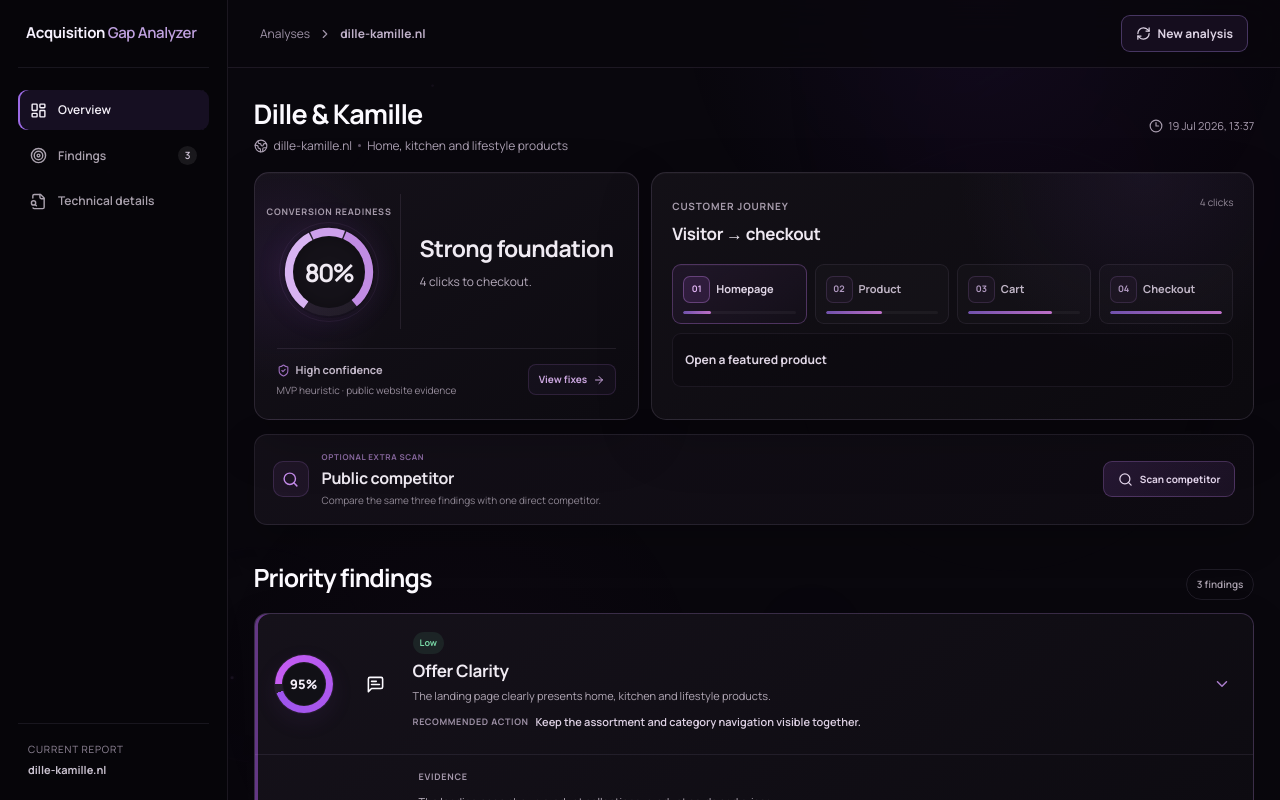
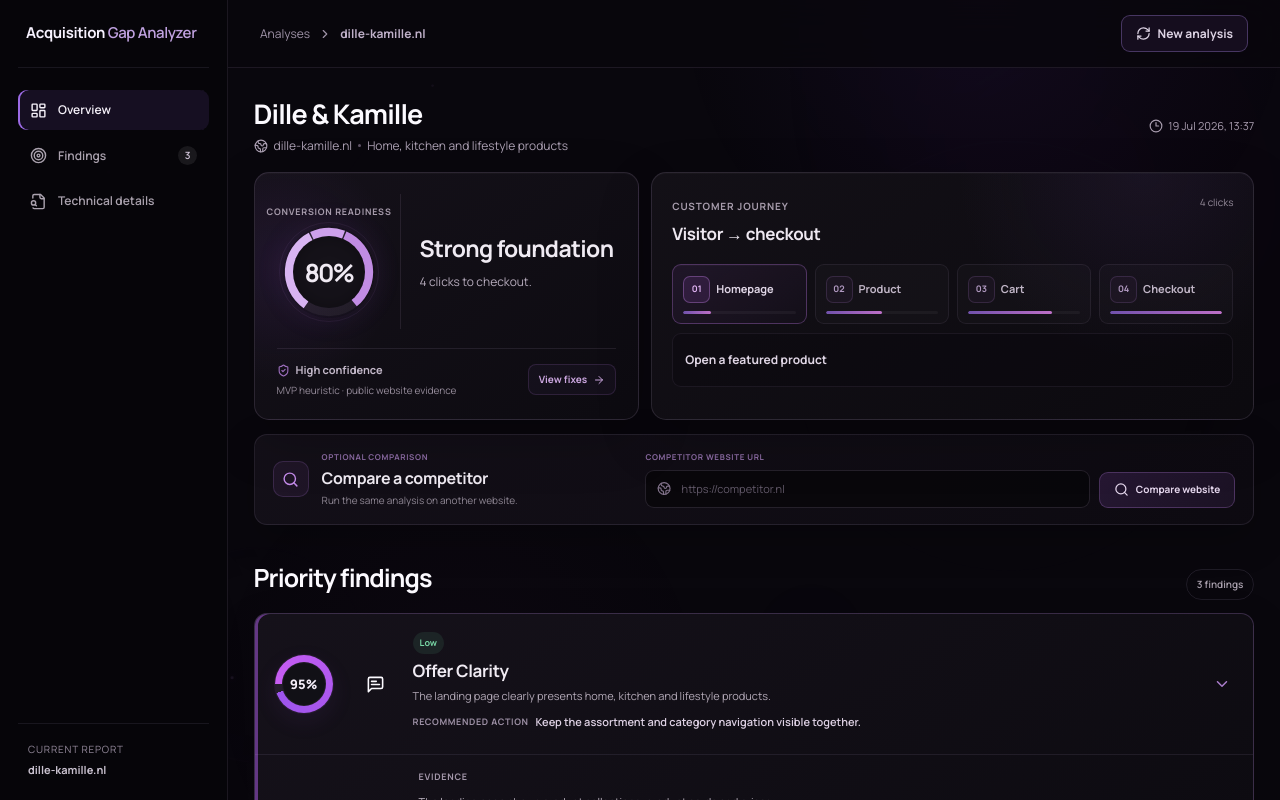
Before and after one commit to gijs-hulsebos/acquisition-gap-analyzer, a Next.js app: page / in a window 1280 px wide. Both pictures are taken after a click on the button "View demo". Shown: the top 800 px of the page. Built offline with nearby package versions, Linux system fonts and the light colour scheme.

Commit message:
Use shared analysis for competitor comparison

```diff
--- a/app/globals.css
+++ b/app/globals.css
@@ -457,21 +457,31 @@ a { color: inherit; }
 .competitor-scan-button { min-height: 36px; padding: 0 14px; flex: 0 0 auto; border: 1px solid rgba(183,126,221,.28); border-radius: 9px; display: inline-flex; align-items: center; justify-content: center; gap: 7px; color: #e5d7ed; background: linear-gradient(135deg, rgba(102,58,139,.28), rgba(54,34,70,.35)); cursor: pointer; font: inherit; font-size: 10px; font-weight: 650; transition: transform .2s, border-color .2s, background .2s; }
 .competitor-scan-button:hover:not(:disabled) { transform: translateY(-1px); border-color: rgba(210,146,250,.48); background: linear-gradient(135deg, rgba(126,67,169,.4), rgba(70,40,91,.42)); }
 .competitor-scan-button:disabled { cursor: wait; opacity: .72; }
+.competitor-url-form { min-width: min(590px, 52vw); display: grid; grid-template-columns: minmax(210px,1fr) auto; gap: 7px 9px; align-items: end; }
+.competitor-url-form > label { grid-column: 1 / -1; color: #8d6ca5; font-size: 8px; font-weight: 700; letter-spacing: .65px; text-transform: uppercase; }
+.competitor-url-form > div { min-height: 38px; padding: 0 11px; border: 1px solid rgba(211,188,235,.14); border-radius: 9px; display: flex; align-items: center; gap: 8px; color: #82738b; background: rgba(7,6,9,.72); transition: border-color .2s, box-shadow .2s; }
+.competitor-url-form > div:focus-within { border-color: rgba(198,129,239,.5); box-shadow: 0 0 0 3px rgba(147,80,192,.09); }
+.competitor-url-form input { width: 100%; min-width: 0; border: 0; outline: 0; color: #eee8f1; background: transparent; font: inherit; font-size: 11px; }
+.competitor-url-form input::placeholder { color: #625969; }
 .competitor-scan-error { margin: 0; color: #d99191; font-size: 10px; }
 .competitor-scan-results { width: 100%; display: grid; gap: 12px; }
 .competitor-scan-results > header { display: flex; justify-content: space-between; gap: 12px; color: #918897; font-size: 10px; }
 .competitor-scan-results > header button { border: 0; padding: 0; color: #b98bd5; background: transparent; cursor: pointer; font: inherit; font-size: 9px; }
-.competitor-cards { display: grid; grid-template-columns: minmax(0,1fr); gap: 10px; }
-.competitor-card { min-width: 0; padding: 13px; border: 1px solid rgba(211,188,235,.1); border-radius: 10px; background: rgba(255,255,255,.018); }
-.competitor-card-head { display: flex; align-items: center; justify-content: space-between; gap: 12px; }
-.competitor-card-head small { display: block; margin-bottom: 4px; color: #756b7b; font-size: 7px; text-transform: uppercase; letter-spacing: .4px; }
-.competitor-card-head a { display: inline-flex; align-items: center; gap: 5px; color: #ded5e3; text-decoration: none; font-size: 12px; font-weight: 650; }
-.competitor-card-head > strong { color: #d8a6f1; font-size: 20px; font-weight: 650; }
-.competitor-findings { margin-top: 11px; display: grid; grid-template-columns: repeat(3,minmax(0,1fr)); border-top: 1px solid rgba(211,188,235,.08); }
-.competitor-findings > div { min-width: 0; padding: 10px 8px 0 0; display: grid; gap: 4px; }
-.competitor-findings span { overflow: hidden; color: #7e7584; font-size: 8px; text-overflow: ellipsis; white-space: nowrap; }
-.competitor-findings strong { color: #bcb2c2; font-size: 10px; font-weight: 620; }
-.competitor-scan-empty { margin: 0; color: #958b9b; font-size: 10px; }
+.competitor-comparison { overflow: hidden; border: 1px solid rgba(211,188,235,.11); border-radius: 11px; background: rgba(8,7,10,.36); }
+.comparison-grid { display: grid; grid-template-columns: minmax(130px,.5fr) repeat(2,minmax(0,1fr)); }
+.comparison-grid > * { min-width: 0; padding: 13px 15px; }
+.comparison-grid > * + * { border-left: 1px solid rgba(211,188,235,.08); }
+.comparison-head { align-items: end; background: rgba(255,255,255,.018); }
+.comparison-head > span { color: #766d7c; font-size: 8px; text-transform: uppercase; letter-spacing: .55px; }
+.comparison-head div { display: grid; gap: 4px; }
+.comparison-head small { color: #776b7e; font-size: 7px; font-weight: 700; letter-spacing: .45px; text-transform: uppercase; }
+.comparison-head strong, .comparison-head a { overflow: hidden; display: inline-flex; align-items: center; gap: 5px; color: #eee7f1; font-size: 13px; font-weight: 660; text-decoration: none; text-overflow: ellipsis; white-space: nowrap; }
+.comparison-head b { color: #c493e2; font-size: 9px; font-weight: 620; }
+.comparison-row { border-top: 1px solid rgba(211,188,235,.08); }
+.comparison-row > strong { color: #a69cab; font-size: 10px; font-weight: 620; }
+.comparison-row > div { display: grid; align-content: start; gap: 5px; }
+.comparison-row b { color: #e6dbea; font-size: 12px; font-weight: 680; }
+.comparison-row p { margin: 0; color: #8d8492; font-size: 9px; line-height: 1.45; }
 .conversion-readiness { min-height: 246px; padding: 21px 22px; border: 1px solid rgba(211,188,235,.15); border-radius: 15px; display: grid; grid-template-columns: 124px minmax(0,1fr); align-items: center; gap: 19px; background: radial-gradient(circle at 7% 38%, rgba(128,65,190,.12), transparent 30%), linear-gradient(145deg, rgba(22,18,27,.95), rgba(13,11,17,.97)); box-shadow: 0 20px 55px rgba(0,0,0,.18), inset 0 1px rgba(255,255,255,.025); animation: contentReveal .5s .04s cubic-bezier(.22,.75,.2,1) both; }
 .readiness-score-block { min-height: 135px; padding-right: 18px; border-right: 1px solid rgba(211,188,235,.1); display: flex; flex-direction: column; align-items: center; justify-content: center; }
 .readiness-score-block > span, .readiness-label { margin-bottom: 8px; color: #817687; font-size: 7px; font-weight: 700; letter-spacing: .75px; text-transform: uppercase; white-space: nowrap; }
@@ -988,8 +998,12 @@ body { font-variation-settings: "wght" 500; }
   .overview-workspace { gap: 11px; }
   .public-competitor-scan { align-items: stretch; flex-direction: column; padding: 15px; }
   .competitor-scan-button { width: 100%; }
-  .competitor-cards { grid-template-columns: 1fr; }
-  .competitor-findings { grid-template-columns: 1fr; }
+  .competitor-url-form { min-width: 0; grid-template-columns: 1fr; }
+  .competitor-url-form > label { grid-column: 1; }
+  .comparison-grid { grid-template-columns: 92px repeat(2,minmax(0,1fr)); }
+  .comparison-grid > * { padding: 11px 9px; }
+  .comparison-head strong, .comparison-head a { white-space: normal; font-size: 11px; }
+  .comparison-row p { display: none; }
   .conversion-readiness, .journey-panel { border-radius: 13px; }
   .gaps-section { margin-top: 25px; }
   .gaps-section .section-heading h2 { font-size: 23px; }
--- a/app/page.tsx
+++ b/app/page.tsx
@@ -24,7 +24,7 @@ import {
   Sparkles,
   Target,
 } from "lucide-react";
-import type { AnalysisResult, CompetitorScanResult, CompetitorScanStartResponse, CompetitorScanStatusResponse, Gap, PublicCompetitor } from "@/lib/types";
+import type { AnalysisResult, Gap } from "@/lib/types";
 import { readAnalysisResponse } from "@/lib/api-response";
 import { DEMO_RESULT } from "@/lib/fixture";
 
@@ -492,71 +492,70 @@ function AcquisitionJourney({ result }: { result: AnalysisResult }) {
   );
 }
 
-function CompetitorCard({ competitor }: { competitor: PublicCompetitor }) {
+function comparisonValue(report: AnalysisResult, finding: Gap) {
+  if (finding.score === null) return "Insufficient data";
+  if (finding.id === "customer-journey-path" && report.overview.estimatedClicks !== null) {
+    return `${report.overview.estimatedClicks} clicks · ${finding.score}%`;
+  }
+  return `${finding.score}%`;
+}
+
+function CompetitorComparison({ company, competitor }: { company: AnalysisResult; competitor: AnalysisResult }) {
   return (
-    <article className="competitor-card">
-      <div className="competitor-card-head">
-        <div><small>Direct public competitor · {competitor.pagesAnalyzed} pages</small><a href={competitor.url} target="_blank" rel="noreferrer">{competitor.name}<ExternalLink size={11} /></a></div>
-        <strong>{competitor.score === null ? "—" : `${competitor.score}%`}</strong>
+    <article className="competitor-comparison" aria-label={`${company.companyName} compared with ${competitor.companyName}`}>
+      <div className="comparison-grid comparison-head">
+        <span>Finding</span>
+        <div><small>Analyzed company</small><strong>{company.companyName}</strong><b>{company.score === null ? "—" : `${company.score}% overall`}</b></div>
+        <div><small>Competitor · {competitor.pages.length} pages</small><a href={competitor.url} target="_blank" rel="noreferrer">{competitor.companyName}<ExternalLink size={11} /></a><b>{competitor.score === null ? "—" : `${competitor.score}% overall`}</b></div>
       </div>
-      <div className="competitor-findings">
-        {competitor.findings.map((finding) => <div key={finding.id}><span>{finding.title}</span><strong>{finding.score === null ? "Insufficient" : finding.id === "customer-journey-path" && competitor.estimatedClicks !== null ? `${competitor.estimatedClicks} clicks` : `${finding.score}/100`}</strong></div>)}
-      </div>
+      {company.gaps.map((finding) => {
+        const competitorFinding = competitor.gaps.find((item) => item.id === finding.id);
+        if (!competitorFinding) return null;
+        return (
+          <div className="comparison-grid comparison-row" key={finding.id}>
+            <strong>{finding.title}</strong>
+            <div><b>{comparisonValue(company, finding)}</b><p>{finding.summary}</p></div>
+            <div><b>{comparisonValue(competitor, competitorFinding)}</b><p>{competitorFinding.summary}</p></div>
+          </div>
+        );
+      })}
     </article>
   );
 }
 
 function PublicCompetitorScan({ result }: { result: AnalysisResult }) {
-  const [status, setStatus] = useState<"idle" | "discovering" | "crawling" | "complete" | "error">("idle");
-  const [scan, setScan] = useState<CompetitorScanResult | null>(null);
+  const [status, setStatus] = useState<"idle" | "scanning" | "complete" | "error">("idle");
+  const [competitorUrl, setCompetitorUrl] = useState("");
+  const [competitor, setCompetitor] = useState<AnalysisResult | null>(null);
   const [error, setError] = useState("");
 
-  async function pollScan(token: string) {
-    const deadline = Date.now() + 90_000;
-    while (Date.now() < deadline) {
-      await new Promise((resolve) => window.setTimeout(resolve, 2_500));
-      const response = await fetch(`/api/competitors/status?token=${encodeURIComponent(token)}`, { cache: "no-store" });
-      const payload = await response.json() as CompetitorScanStatusResponse & { error?: string };
-      if (!response.ok) throw new Error(payload.error || "The competitor crawl status could not be read.");
-      if (payload.status === "processing") continue;
-      if (payload.status === "failed") throw new Error(payload.error);
-      setScan(payload.result);
-      setStatus("complete");
+  async function runScan(event: FormEvent) {
+    event.preventDefault();
+    if (!competitorUrl.trim()) {
+      setError("Enter the competitor website URL.");
+      setStatus("error");
       return;
     }
-    throw new Error("The competitor website is still processing. Try the scan again in a moment.");
-  }
 
-  async function runScan() {
-    setStatus("discovering");
-    setScan(null);
+    setStatus("scanning");
+    setCompetitor(null);
     setError("");
     const controller = new AbortController();
-    const timeout = window.setTimeout(() => controller.abort(), 35_000);
+    const timeout = window.setTimeout(() => controller.abort(), 58_000);
     try {
-      const response = await fetch("/api/competitors/start", {
+      const response = await fetch("/api/analyze", {
         method: "POST",
         headers: { "Content-Type": "application/json" },
-        body: JSON.stringify(result.mode === "fixture" ? { mode: "fixture" } : {
-          url: result.url,
-          companyName: result.companyName,
-          primaryOffer: result.primaryService,
-          businessModel: result.overview.businessModel,
-        }),
+        body: JSON.stringify({ url: competitorUrl }),
         signal: controller.signal,
       });
-      const payload = await response.json() as CompetitorScanStartResponse & { error?: string };
-      if (!response.ok || !payload) throw new Error(payload?.error || "The competitor scan could not be completed.");
-      window.clearTimeout(timeout);
-      if (payload.status === "complete") {
-        setScan(payload.result);
-        setStatus("complete");
-        return;
-      }
-      setStatus("crawling");
-      await pollScan(payload.token);
+      const payload = await readAnalysisResponse(response);
+      setCompetitor(payload);
+      setStatus("complete");
     } catch (caught) {
-      setError(caught instanceof DOMException && caught.name === "AbortError" ? "Competitor discovery took too long. Please retry." : caught instanceof Error ? caught.message : "The competitor scan failed.");
+      setError(caught instanceof DOMException && caught.name === "AbortError"
+        ? "The competitor scan took too long. Please try again."
+        : caught instanceof Error ? caught.message : "The competitor scan failed.");
       setStatus("error");
     } finally {
       window.clearTimeout(timeout);
@@ -564,26 +563,25 @@ function PublicCompetitorScan({ result }: { result: AnalysisResult }) {
   }
 
   return (
-    <section
-      className={`public-competitor-scan ${status === "complete" ? "has-results" : ""}`}
-      aria-labelledby="competitor-scan-heading"
-    >
+    <section className={`public-competitor-scan ${status === "complete" ? "has-results" : ""}`} aria-labelledby="competitor-scan-heading">
       <div className="competitor-scan-intro">
         <div className="competitor-scan-icon"><Search size={17} /></div>
-        <div><span>Optional extra scan</span><h2 id="competitor-scan-heading">Public competitor</h2><p>Compare the same three findings with one direct competitor.</p></div>
+        <div><span>Optional comparison</span><h2 id="competitor-scan-heading">Compare a competitor</h2><p>Run the same analysis on another website.</p></div>
       </div>
       {status !== "complete" && (
-        <button className="competitor-scan-button" type="button" onClick={() => void runScan()} disabled={status === "discovering" || status === "crawling"}>
-          {status === "discovering" ? <><LoaderCircle className="spin" size={15} /> Finding competitor</> : status === "crawling" ? <><LoaderCircle className="spin" size={15} /> Crawling competitor</> : <><Search size={15} /> Scan competitor</>}
-        </button>
+        <form className="competitor-url-form" onSubmit={(event) => void runScan(event)}>
+          <label htmlFor="competitor-url">Competitor website URL</label>
+          <div><Globe2 size={15} /><input id="competitor-url" type="url" inputMode="url" autoComplete="url" placeholder="https://competitor.nl" value={competitorUrl} onChange={(event) => setCompetitorUrl(event.target.value)} disabled={status === "scanning"} /></div>
+          <button className="competitor-scan-button" type="submit" disabled={status === "scanning"}>
+            {status === "scanning" ? <><LoaderCircle className="spin" size={15} /> Analyzing competitor</> : <><Search size={15} /> Compare website</>}
+          </button>
+        </form>
       )}
       {status === "error" && <p className="competitor-scan-error">{error}</p>}
-      {status === "complete" && scan && (
+      {status === "complete" && competitor && (
         <div className="competitor-scan-results">
-          <header><span>{scan.note}</span><button type="button" onClick={() => void runScan()}>Scan again</button></header>
-          {scan.competitor ? <div className="competitor-cards">
-            <CompetitorCard competitor={scan.competitor} />
-          </div> : null}
+          <header><span>The same three findings were analyzed for both websites.</span><button type="button" onClick={() => { setStatus("idle"); setCompetitor(null); setError(""); }}>Compare another URL</button></header>
+          <CompetitorComparison company={result} competitor={competitor} />
         </div>
       )}
     </section>
```
